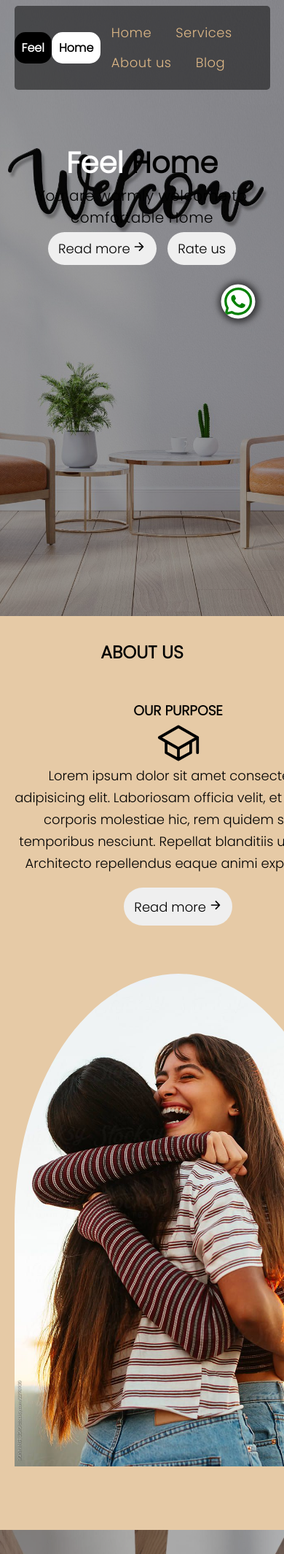
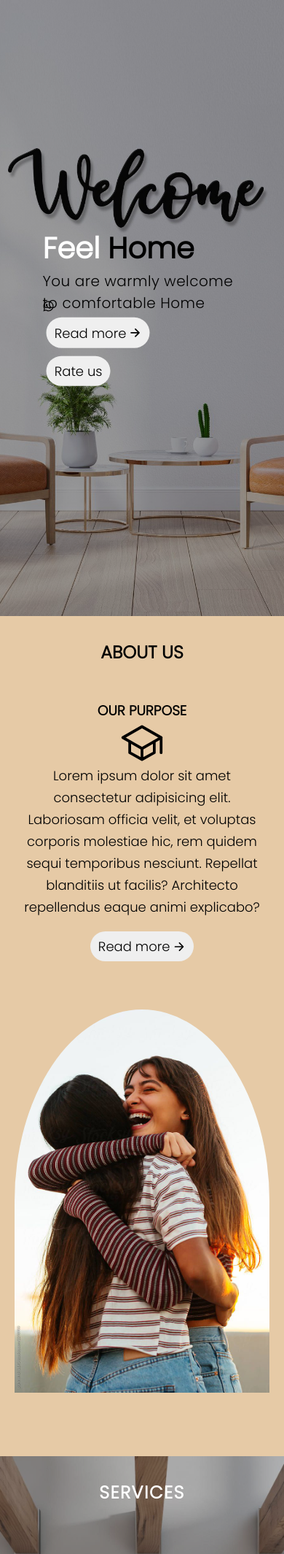
Before and after one commit to PaaRich/feelhome-websiste, a PHP site: page / in a window 390 px wide; the page is wider, and only the part inside the window is pictured. Shown: the top 2129 px of that part at 73% size. Run offline with PHP 8.4, Linux system fonts and the light colour scheme.

Commit message:
Update style.css

```diff
--- a/resources/css/style.css
+++ b/resources/css/style.css
@@ -8,6 +8,7 @@
 
 html {
     position: relative;
+    z-index: -100;
 }
 
 
@@ -46,33 +63,24 @@ nav {
     transition: 0.8s;
 }
 
-.links ul li:hover,
-.links ul li:active,
-.links ul li a:hover,
-.links ul li a:active {
-    background-color: rgba(0, 0, 0, 0.924);
-}
-
-.links ul li:link,
-.links ul li:visited,
-.links ul li a:link,
-.links ul li a:visited {
-    color: burlywood;
+.links ul li a:hover {
+    color: rgb(222, 184, 135);
 }
 
 header>div {
-    padding: 2% 0 5% 0;
+    position: relative;
+    padding: 3% 0;
     max-width: 90%;
+    height: 100%;
     margin: 0 auto;
 }
 
-.main_header {
-    position: relative;
-}
-
 .main_header>div {
+    position: absolute;
+    top: 50%;
+    left: 50%;
+    transform: translate(-50%, -50%);
     text-align: center;
-    margin: 10%;
 }
 
 .main_header p {
@@ -87,10 +95,16 @@ header>div {
 .main_header button {
     border: none;
     border-radius: 35px;
-    padding: 0.5em 0.8em;
+    padding: 0.4em 0.6em;
     font-size: large;
     margin: 0.3em;
     transition-duration: 0.5s;
+    cursor: pointer;
+}
+
+#this {
+    display: inline-flex;
+    align-items: center;
 }
 
 .main_header button:hover {
@@ -142,23 +156,15 @@ header>div {
     z-index: 1000;
 }
 
-
-/* whatsapp-btn */
-
-.whatsapp-btn {
-    position: absolute;
-    top: 60%;
-    bottom: 5%;
-    right: 5%;
-    left: 80%;
-}
-
-.whatsapp-btn ion-icon:hover {
+#whatsapp-logo:hover {
     cursor: pointer;
     animation-play-state: paused;
 }
 
-.whatsapp-btn ion-icon {
+#whatsapp-logo {
+    position: fixed;
+    top: 73%;
+    right: 1%;
     color: green;
     font-size: 50px;
     padding: 2px;
@@ -231,7 +238,7 @@ header>div {
 }
 
 .section_1 .service .service_text button {
-    padding: 0.7em 0.8em;
+    padding: 0.4em 0.6em;
     border: none;
     border: 0px solid white;
     font-size: large;
@@ -239,6 +246,12 @@ header>div {
     margin: 1em 0;
     transition-duration: 0.5s;
     transition-timing-function: ease-in-out;
+    cursor: pointer;
+}
+
+#for_service {
+    display: inline-flex;
+    align-items: center;
 }
 
 .section_1 .service .service_text button:hover {
@@ -515,32 +537,115 @@ footer div {
 }
 
 
+/* body::after being change to top */
+
+.top {
+    position: fixed;
+    top: 85%;
+    right: 1%;
+    border-radius: 20px;
+    /* display: none; */
+    border: none;
+    display: none;
+    padding: 10px;
+    color: black;
+    background-color: white;
+    cursor: pointer;
+    font-weight: bold;
+    box-shadow: -1px 1px 15px 2px rgba(0, 0, 0, 0.843);
+}
+
+body:hover::after {
+    transform: translate(1.1);
+}
+
+
 /* MEDIA QUERIES */
 
-@media (max-width:1024px) {
-    /* about us */
-    .main {
-        display: grid;
-        grid-template-columns: 1fr;
+@media only screen and (max-width:980) {
+    /* body {
+        display: none;
+    } */
+    .price-rate {
+        display: flex;
+        justify-content: center;
+        align-items: flex-start;
+        padding: 5px 0;
     }
-    .section_1 .service>div {
-        display: grid;
-        grid-template-columns: 1fr;
-        grid-row-gap: 3em;
+    .prices {
+        display: flex;
+        align-items: center;
     }
 }
 
-@media (max-width:768px) {
+@media only screen and (max-width:768px) {
     /* main header */
-    /* nav {
+    /* about us */
+    /* body {
         display: none;
     } */
-    .main_header>div {
-        text-align: center;
-        margin: 20% 0;
+    #menu-btn {
+        display: block;
     }
-    /* about us */
-    .service>div {
+    header>div {
+        position: relative;
+        max-width: 100%;
+        height: 100%;
+    }
+    .logo {
+        margin: 10px 0;
+        display: flex;
+        justify-content: space-between;
+        align-items: center;
+    }
+    #toggle {
+        display: block;
+        font-weight: bolder;
+        margin-left: 70px;
+        border: 2px solid black;
+        border-radius: 5px;
+        cursor: pointer;
+        background-color: rgba(255, 255, 255, 0.867);
+        padding: 5px;
+    }
+    nav {
+        display: flex;
+        flex-direction: column;
+        justify-content: flex-start;
+        align-items: flex-start;
+        position: absolute;
+        top: 0%;
+        left: -100%;
+        width: 245px;
+        height: 100%;
+        border-radius: 5px;
+        padding: 1em;
+        background-color: rgba(0, 0, 0, 0.776);
+        z-index: 100;
+    }
+    .links ul {
+        display: flex;
+        flex-direction: column;
+        justify-content: flex-start;
+        align-items: flex-start;
+    }
+    .links ul li {
+        width: 100%;
+        border: none;
+        margin: 20px 0;
+        display: block;
+    }
+    #whatsapp-logo {
+        position: fixed;
+        right: 1%;
+        top: 73%;
+    }
+    .section_1 .service .service_img img {
+        width: 350px;
+        border-top-left-radius: 50%;
+        border-top-right-radius: 50%;
+    }
+    .section_1 .service>div {
         display: grid;
         grid-template-columns: 1fr;
         grid-row-gap: 3em;
@@ -554,47 +659,132 @@ footer div {
     .img_container {
         display: grid;
         grid-template-columns: 1fr;
+        padding-bottom: 2.5em;
     }
     .rate_container {
         max-width: 80%;
         margin: auto;
         padding: 2.5em 0;
     }
-    .whatsapp-btn {
-        position: absolute;
-        top: 70%;
-        bottom: 10%;
-        right: 10%;
-        left: 80%;
+    .price-rate {
+        display: flex;
+        flex-direction: column;
+        justify-content: center;
+        align-items: center;
+        padding: 5px 0;
     }
-    #menu-btn {
-        display: inline-block;
-        margin-top: 30px;
+    .prices {
+        display: flex;
+        align-items: center;
     }
-    #menu-btn ion-icon:hover nav {
-        display: block;
-    }
-    header .dropdown-menu {
-        position: fixed;
-        top: 0;
-        height: -100px;
-        width: 500px;
-        transition: all 0.5s;
+    .ra {
+        margin: 1em 0;
     }
 }
 
-
-/* @media (max-width:480px) {
-    body {
+@media only screen and (max-width:480px) {
+    /* body {
         display: none;
+    } */
+    #menu-btn {
+        display: block;
     }
-    .main_header div>div {
+    header>div {
+        position: relative;
+        max-width: 100%;
+        height: 100%;
+    }
+    .logo {
+        margin: 10px 0;
         display: flex;
+        justify-content: space-between;
+        align-items: center;
     }
-    .whatsapp-btn {
+    #toggle {
+        display: block;
+        font-weight: bolder;
+        margin-left: 70px;
+        border: 2px solid black;
+        border-radius: 5px;
+        cursor: pointer;
+        background-color: rgba(255, 255, 255, 0.867);
+        padding: 5px;
+    }
+    nav {
+        display: flex;
+        flex-direction: column;
+        justify-content: flex-start;
+        align-items: flex-start;
         position: absolute;
-        top: 90%;
-        bottom: 5%;
-        right: 10%;
-        left: 90%;
-    } */
+        top: 0%;
+        left: -100%;
+        width: 245px;
+        height: 100%;
+        border-radius: 5px;
+        padding: 1em;
+        background-color: rgba(0, 0, 0, 0.776);
+        z-index: 100;
+    }
+    .main_header div {
+        width: 70%;
+        text-align: left;
+    }
+    .links ul {
+        display: flex;
+        flex-direction: column;
+        justify-content: flex-start;
+        align-items: flex-start;
+    }
+    .links ul li {
+        width: 100%;
+        border: none;
+        margin: 20px 0;
+        display: block;
+    }
+    #whatsapp-logo {
+        position: fixed;
+        right: 1%;
+        top: 73%;
+    }
+    .section_1 .service .service_img img {
+        width: 350px;
+        border-top-left-radius: 50%;
+        border-top-right-radius: 50%;
+    }
+    .section_1 .service>div {
+        display: grid;
+        grid-template-columns: 1fr;
+        grid-row-gap: 3em;
+    }
+    /* services */
+    .main {
+        display: grid;
+        grid-template-columns: 1fr;
+    }
+    */
+    /* rate us */
+    .img_container {
+        display: grid;
+        grid-template-columns: 1fr;
+        padding-bottom: 2.5em;
+    }
+    .rate_container {
+        max-width: 80%;
+        margin: auto;
+        padding: 2.5em 0;
+    }
+    .price-rate {
+        display: flex;
+        flex-direction: column;
+        justify-content: center;
+        align-items: center;
+        padding: 5px 0;
+    }
+    .prices {
+        display: flex;
+        align-items: center;
+    }
+    .ra {
+        margin: 1em 0;
+    }
+}
```
Also changed, not shown: other parts of resources/css/style.css (+48 -22 lines).
